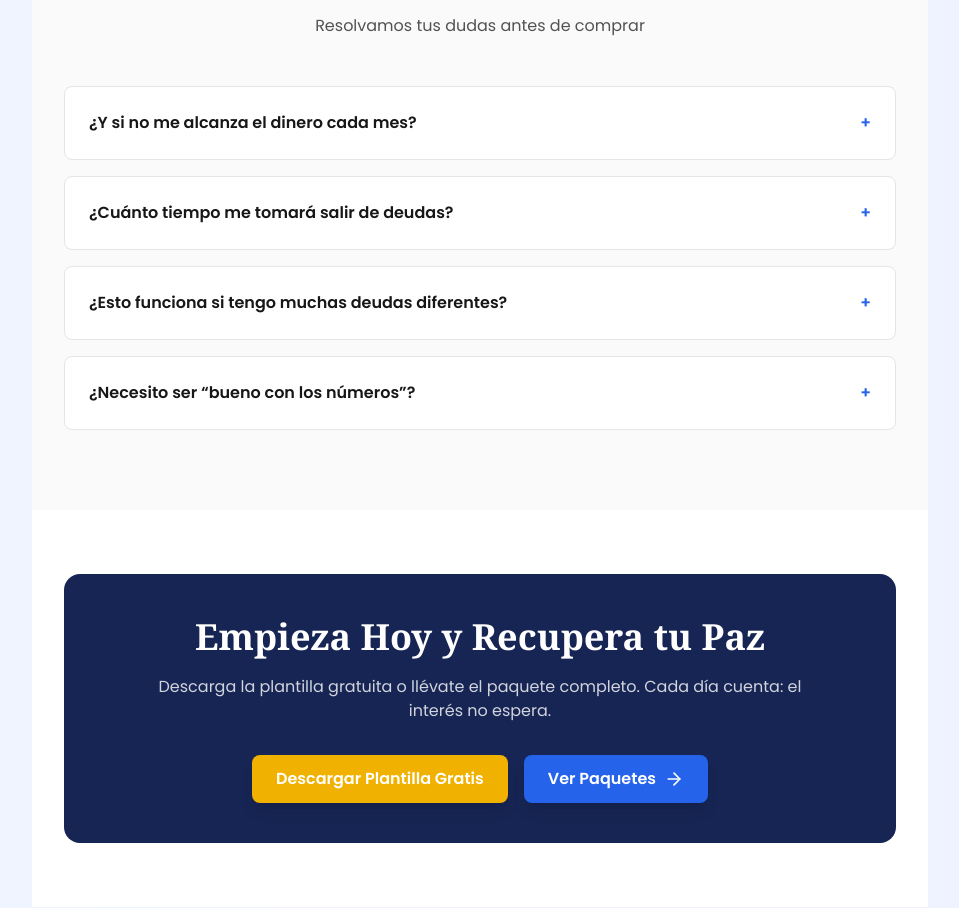
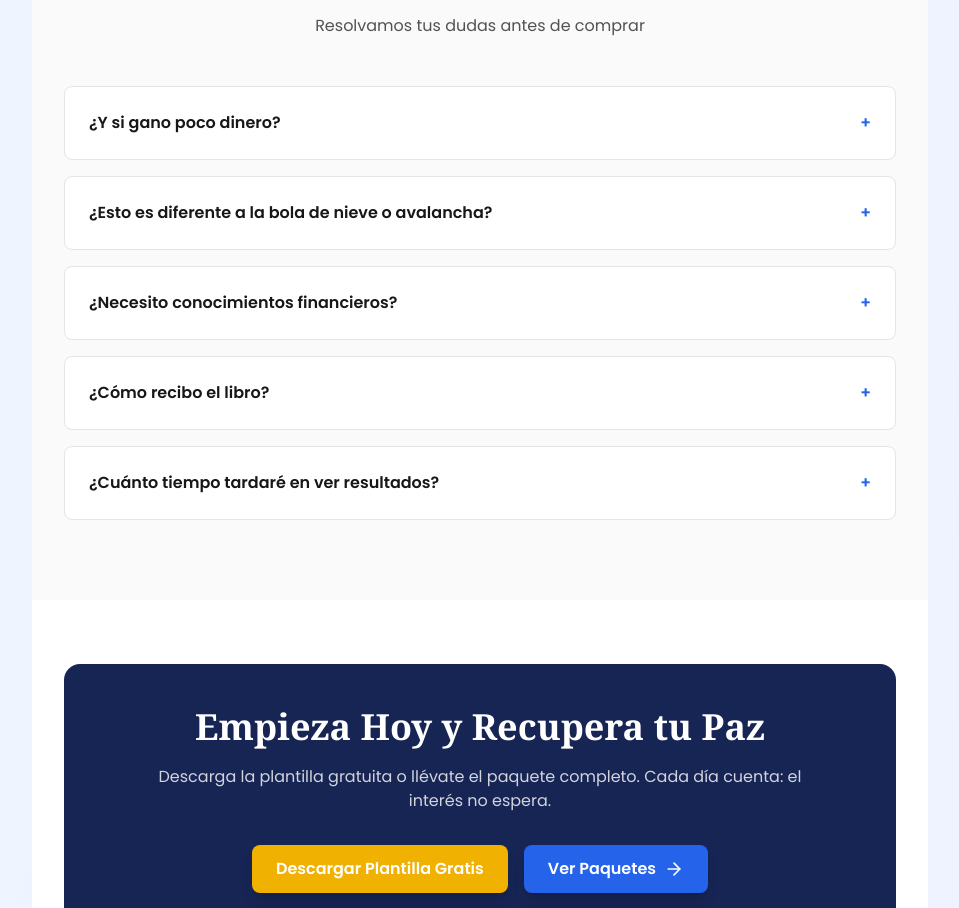
Before and after one commit to rolandorodriguez1229/deudafuerapazdentromew, a Next.js app: page /comprar in a window 1280 px wide. Shown: the part 2552-3460 px from the top of the page, without its empty margins (160-1119 px from the left). Built offline with nearby package versions, Linux system fonts and the light colour scheme.

Commit message:
Stripe y copys mejorados

```diff
--- a/package.json
+++ b/package.json
@@ -17,7 +17,7 @@
     "react": "19.1.0",
     "react-dom": "19.1.0",
     "react-hook-form": "^7.62.0",
-    "stripe": "^16.5.0",
+    "stripe": "^16.12.0",
     "zod": "^4.1.1"
   },
   "devDependencies": {
--- a/src/app/api/checkout/route.ts
+++ b/src/app/api/checkout/route.ts
@@ -1,5 +1,7 @@
 import { NextResponse } from 'next/server';
 import Stripe from 'stripe';
+
+export const runtime = 'nodejs';
 
 const stripe = new Stripe(process.env.STRIPE_SECRET_KEY || '', {
   apiVersion: '2024-06-20',
--- a/src/components/FAQSection.tsx
+++ b/src/components/FAQSection.tsx
@@ -1,19 +1,23 @@
 const faqs = [
   {
-    q: '¿Y si no me alcanza el dinero cada mes?',
-    a: 'El IPD® primero crea oxígeno financiero. No requiere aumentar tus ingresos para empezar a ver resultados.'
+    q: '¿Y si gano poco dinero?',
+    a: 'El método se adapta a tu realidad. Primero liberamos flujo (Oxígeno) para que puedas respirar, sin importar tu nivel de ingresos.'
   },
   {
-    q: '¿Cuánto tiempo me tomará salir de deudas?',
-    a: 'Depende de tu IPD y tus saldos actuales. La mayoría ve progreso en el primer mes y claridad total en 90 días.'
+    q: '¿Esto es diferente a la bola de nieve o avalancha?',
+    a: 'Sí. Incluye ambos, pero además un tercero: Oxígeno Rápido, diseñado para cuando la presión es alta y necesitas resultados inmediatos.'
   },
   {
-    q: '¿Esto funciona si tengo muchas deudas diferentes?',
-    a: 'Sí. El sistema prioriza inteligentemente tus pagos según tu IPD y tu contexto.'
+    q: '¿Necesito conocimientos financieros?',
+    a: 'No. Está explicado de forma simple y práctica. Si sabes leer, puedes aplicar el sistema paso a paso.'
   },
   {
-    q: '¿Necesito ser “bueno con los números”?',
-    a: 'No. La plantilla hace los cálculos automáticamente y te dice exactamente qué hacer.'
+    q: '¿Cómo recibo el libro?',
+    a: 'Tras la compra, tendrás acceso inmediato. Además, recibirás un email con los enlaces de descarga y materiales de apoyo.'
+  },
+  {
+    q: '¿Cuánto tiempo tardaré en ver resultados?',
+    a: 'Muchos ven claridad inmediata y cambios de flujo en el primer mes. En 30–90 días consolidan hábitos y progreso.'
   },
 ];
 
--- a/src/components/FinalOfferSection.tsx
+++ b/src/components/FinalOfferSection.tsx
@@ -25,6 +25,10 @@ export default function FinalOfferSection() {
             <div className="text-neutral-900 font-semibold">Hoy solo</div>
             <div className="text-3xl font-bold text-accent-600">$7.99</div>
           </div>
+          <div className="mt-4 grid sm:grid-cols-2 gap-2 text-sm">
+            <div className="bg-white border border-neutral-200 rounded-lg p-3">✅ Plantilla exclusiva IPD</div>
+            <div className="bg-white border border-neutral-200 rounded-lg p-3">✅ Checklist 30-60-90 días</div>
+          </div>
         </div>
         <p className="text-neutral-700 mb-6">
           Piensa en esto: por menos de lo que gastas en dos cafés ☕, tendrás un plan paso a paso para salir de deudas y recuperar tu tranquilidad. Cada día que pospongas esta decisión, sigues pagando intereses a los bancos. Hoy puedes empezar a pagarte a ti mismo.
--- a/src/components/HeroSection.tsx
+++ b/src/components/HeroSection.tsx
@@ -21,12 +21,12 @@ export default function HeroSection() {
 
             {/* Main Headline */}
             <h1 className="font-serif text-4xl md:text-5xl lg:text-6xl font-bold leading-tight text-white text-balance">
-              Libérate de tus deudas en <span className="text-yellow-400">15 minutos al día</span> con el método probado que me sacó de $90,000 de deuda.
+              Libérate de tus deudas y recupera la paz que mereces en <span className="text-yellow-400">solo 15 minutos al día</span>.
             </h1>
 
             {/* Subheadline */}
             <p className="text-xl text-white/90 leading-relaxed max-w-2xl">
-              Descubre el <span className="font-semibold">GPS Anti-Deuda</span>: un plan paso a paso que combina lo mejor de los métodos clásicos con un enfoque único para darte resultados rápidos, reales y duraderos.
+              Descubre el método probado que me sacó de <span className="font-semibold">$90,000</span> de deudas y que ya está ayudando a cientos de personas a crear un plan real, simple y efectivo para volver a respirar.
             </p>
 
             {/* Stats */}
--- a/src/components/StickyCTA.tsx
+++ b/src/components/StickyCTA.tsx
@@ -14,6 +14,8 @@ export default function StickyCTA() {
     } catch (_) {}
   }
   return (
+    <>
+      {/* Mobile full-width bar */}
       <div className="fixed bottom-4 left-0 right-0 z-50 px-4 sm:hidden">
         <div className="section-container px-0">
           <div className="bg-white border border-neutral-200 shadow-2xl rounded-full p-2 flex items-center justify-between">
@@ -29,5 +31,16 @@ export default function StickyCTA() {
           </div>
         </div>
       </div>
+
+      {/* Desktop compact pill */}
+      <div className="hidden sm:flex fixed bottom-6 right-6 z-50">
+        <div className="bg-white border border-neutral-200 shadow-2xl rounded-full p-2 pl-3 items-center gap-2 hidden md:flex">
+          <span className="text-sm font-medium text-neutral-800">$7.99 oferta</span>
+          <button onClick={handleCheckout} className="btn-primary rounded-full py-2 px-4">
+            Comprar <ArrowRight className="ml-1 h-4 w-4" />
+          </button>
+        </div>
+      </div>
+    </>
   );
 }
```
Also changed, not shown: 1 other file (tests, documents, lock files or other folders). Lines whose indentation alone changed are shown as unchanged.
